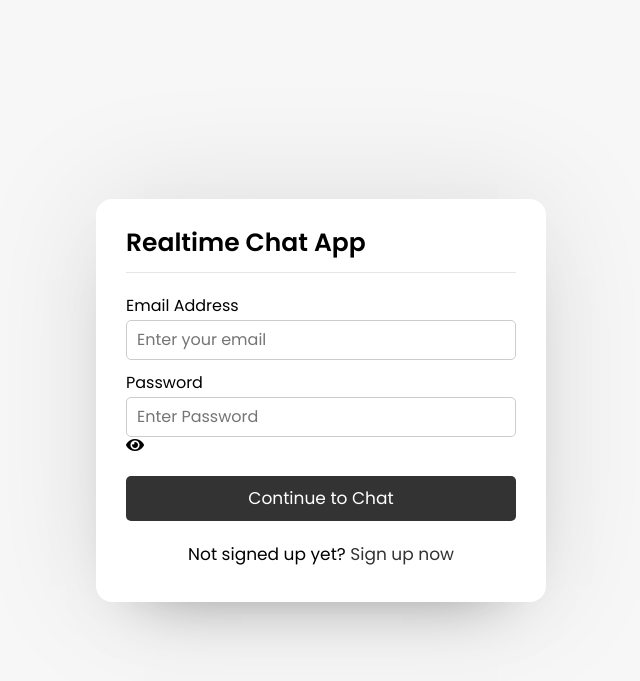
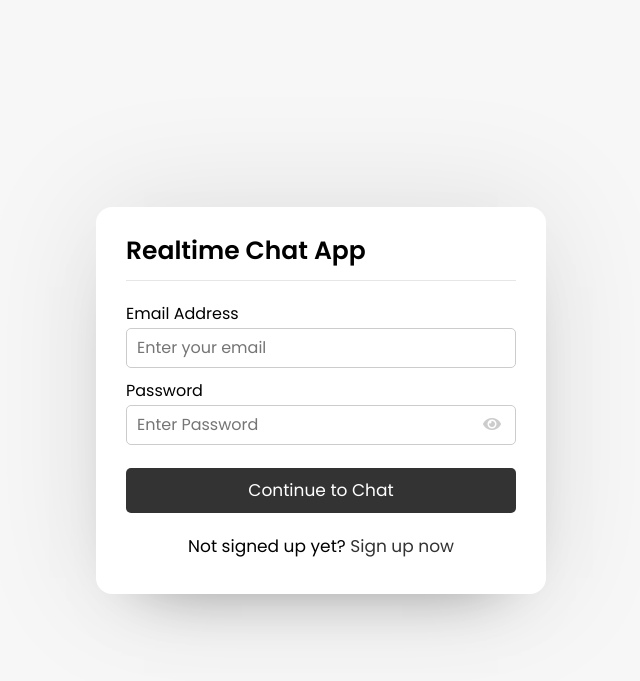
Before and after one commit to anushkachauhxn/php_chatapplication, a PHP site: page /login.html in a window 1280 px wide. Shown: the top 681 px of the page, without its empty margins (319-959 px from the left). Run offline with PHP 8.4, Linux system fonts and the light colour scheme.

Commit message:
CSS for password toggle button

```diff
--- a/css/login.css
+++ b/css/login.css
@@ -53,6 +53,18 @@
   border-radius: 5px;
   cursor: pointer;
 }
+.form form .field i {
+  position: absolute;
+  top: 70%;
+  right: 15px;
+  color: #ccc;
+  transform: translateY(-50%);
+  cursor: pointer;
+}
+.form form .field i.active::before {
+  content: "\f070";
+  color: #333;
+}
 .form .link {
   text-align: center;
   margin: 10px 0;
```
Also changed, not shown: css/signup.css (+12 -0 lines).
